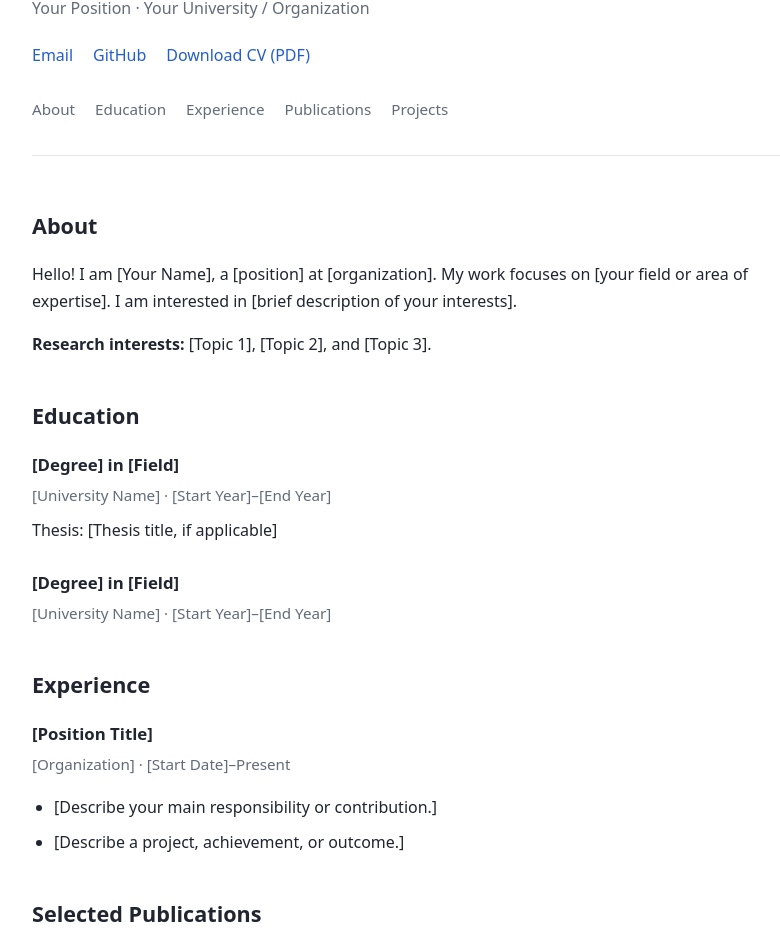
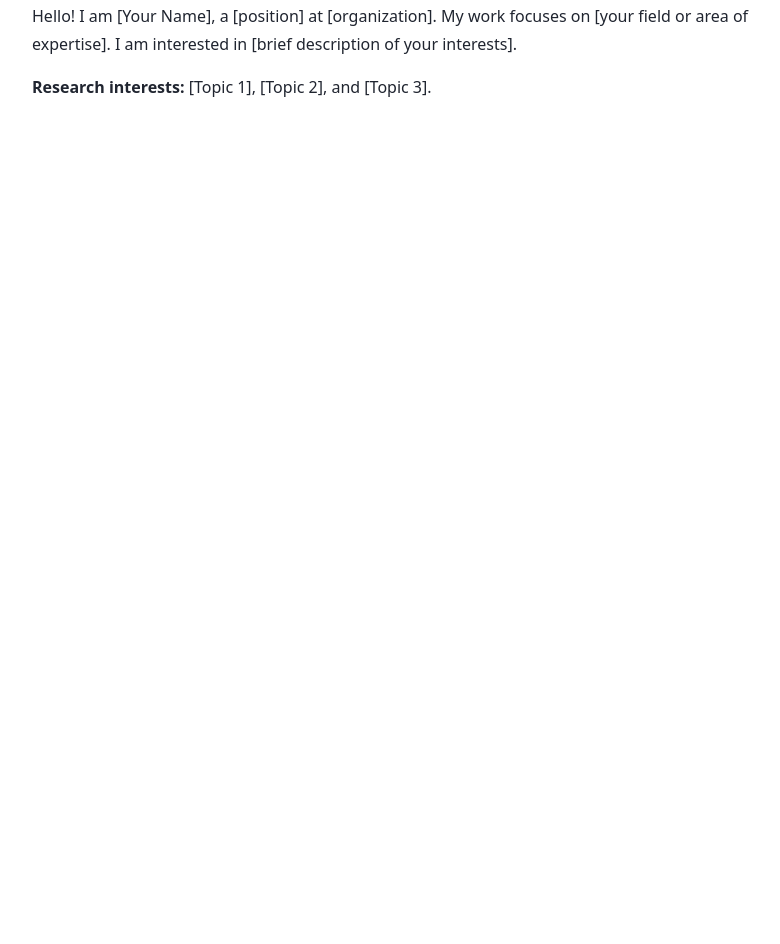
Before and after one commit to TaehoHwang/taeho1224.github.io, a plain HTML site: page index.html in a window 1280 px wide. Shown: the part 135-1079 px from the top of the page, without its empty margins (222-1002 px from the left). After the commit the page ends 800 px from the top, so only its background shows below. Drawn offline with Linux system fonts and the light colour scheme.

Commit message:
Update index.html

```diff
--- a/index.html
+++ b/index.html
@@ -3,17 +3,10 @@
 <head>
   <meta charset="UTF-8">
   <meta name="viewport" content="width=device-width, initial-scale=1.0">
-  <meta name="description" content="Personal website of Your Name.">
-  <title>Your Name | Personal Website</title>
+  <meta name="description" content="About Your Name.">
+  <title>Your Name | About</title>
 
   <style>
-    :root {
-      --text: #202530;
-      --muted: #626b78;
-      --accent: #245dcc;
-      --border: #e5e8ed;
-    }
-
     * {
       box-sizing: border-box;
     }
@@ -21,152 +14,39 @@
     body {
       margin: 0;
       background: #fff;
-      color: var(--text);
+      color: #202530;
       font-family: system-ui, -apple-system, BlinkMacSystemFont,
         "Segoe UI", sans-serif;
       line-height: 1.7;
     }
 
-    .container {
+    main {
       max-width: 820px;
       margin: 0 auto;
-      padding: 0 24px;
-    }
-
-    a {
-      color: var(--accent);
-      text-decoration: none;
-    }
-
-    a:hover {
-      text-decoration: underline;
-    }
-
-    a:focus-visible {
-      outline: 2px solid var(--accent);
-      outline-offset: 4px;
-    }
-
-    header {
-      padding: 64px 0 32px;
-      border-bottom: 1px solid var(--border);
+      padding: 64px 24px;
     }
 
     h1 {
-      margin: 0;
-      font-size: clamp(2rem, 6vw, 2.8rem);
-      line-height: 1.2;
-    }
-
-    .subtitle {
-      margin: 12px 0 20px;
-      color: var(--muted);
-    }
-
-    .links,
-    nav {
-      display: flex;
-      flex-wrap: wrap;
-      gap: 10px 20px;
-    }
-
-    nav {
-      margin-top: 28px;
-      font-size: 0.95rem;
-    }
-
-    nav a {
-      color: var(--muted);
-    }
-
-    main {
-      padding: 12px 0 32px;
-    }
-
-    section {
-      margin-top: 40px;
-      scroll-margin-top: 24px;
-    }
-
-    h2 {
-      margin-bottom: 16px;
-      font-size: 1.35rem;
-    }
-
-    h3 {
-      margin: 0;
-      font-size: 1.05rem;
+      margin: 0 0 20px;
+      font-size: 2rem;
     }
 
     p {
-      margin: 8px 0 16px;
-    }
-
-    .entry {
-      margin-bottom: 24px;
-    }
-
-    .meta {
-      margin: 4px 0 8px;
-      color: var(--muted);
-      font-size: 0.95rem;
-    }
-
-    ul {
-      padding-left: 22px;
-    }
-
-    li {
-      margin-bottom: 8px;
-    }
-
-    footer {
-      padding: 24px 0;
-      border-top: 1px solid var(--border);
-      color: var(--muted);
-      font-size: 0.9rem;
+      margin: 0 0 16px;
     }
 
     @media (max-width: 540px) {
-      header {
+      main {
         padding-top: 40px;
-      }
-
-      section {
-        margin-top: 32px;
       }
     }
   </style>
 </head>
 
 <body>
-  <div class="container">
-    <header>
-      <!-- Replace with your name and affiliation. -->
-      <h1>Your Name</h1>
-      <p class="subtitle">
-        Your Position · Your University / Organization
-      </p>
-
-      <!-- Replace these links. Put your CV PDF next to index.html. -->
-      <div class="links">
-        <a href="mailto:your.email@example.com">Email</a>
-        <a href="https://github.com/YOUR_USERNAME">GitHub</a>
-        <a href="cv.pdf">Download CV (PDF)</a>
-      </div>
-
-      <nav aria-label="Main navigation">
-        <a href="#about">About</a>
-        <a href="#education">Education</a>
-        <a href="#experience">Experience</a>
-        <a href="#publications">Publications</a>
-        <a href="#projects">Projects</a>
-      </nav>
-    </header>
-
   <main>
-      <section id="about">
-        <h2>About</h2>
+    <section id="about" aria-labelledby="about-heading">
+      <h1 id="about-heading">About</h1>
       <p>
         Hello! I am [Your Name], a [position] at [organization].
         My work focuses on [your field or area of expertise].
@@ -177,69 +57,6 @@
         [Topic 1], [Topic 2], and [Topic 3].
       </p>
     </section>
-
-      <section id="education">
-        <h2>Education</h2>
-
-        <div class="entry">
-          <h3>[Degree] in [Field]</h3>
-          <p class="meta">[University Name] · [Start Year]–[End Year]</p>
-          <p>Thesis: [Thesis title, if applicable]</p>
-        </div>
-
-        <div class="entry">
-          <h3>[Degree] in [Field]</h3>
-          <p class="meta">[University Name] · [Start Year]–[End Year]</p>
-        </div>
-      </section>
-
-      <section id="experience">
-        <h2>Experience</h2>
-
-        <div class="entry">
-          <h3>[Position Title]</h3>
-          <p class="meta">[Organization] · [Start Date]–Present</p>
-          <ul>
-            <li>[Describe your main responsibility or contribution.]</li>
-            <li>[Describe a project, achievement, or outcome.]</li>
-          </ul>
-        </div>
-      </section>
-
-      <section id="publications">
-        <h2>Selected Publications</h2>
-
-        <!-- Duplicate this entry for each publication. -->
-        <div class="entry">
-          <h3>[Publication Title]</h3>
-          <p>
-            <strong>[Your Name]</strong>, [Co-author Name]
-            <br>
-            <em>[Journal or Conference Name]</em>, [Year].
-          </p>
-          <!-- Add paper or code links here when available. -->
-        </div>
-      </section>
-
-      <section id="projects">
-        <h2>Projects</h2>
-
-        <div class="entry">
-          <h3>[Project Name]</h3>
-          <p>
-            [Briefly describe the project, your contribution,
-            and the technologies or methods used.]
-          </p>
-          <a href="https://github.com/YOUR_USERNAME/YOUR_REPOSITORY">
-            View on GitHub →
-          </a>
-        </div>
-      </section>
   </main>
-
-    <footer>
-      <p>© Your Name · Hosted on GitHub Pages</p>
-    </footer>
-  </div>
 </body>
 </html>
```
Lines whose indentation alone changed are shown as unchanged.
